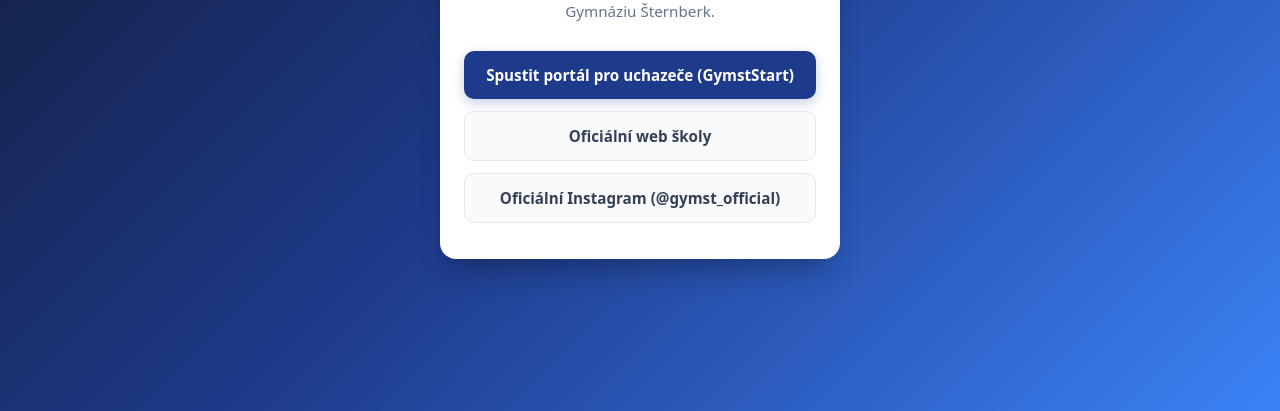
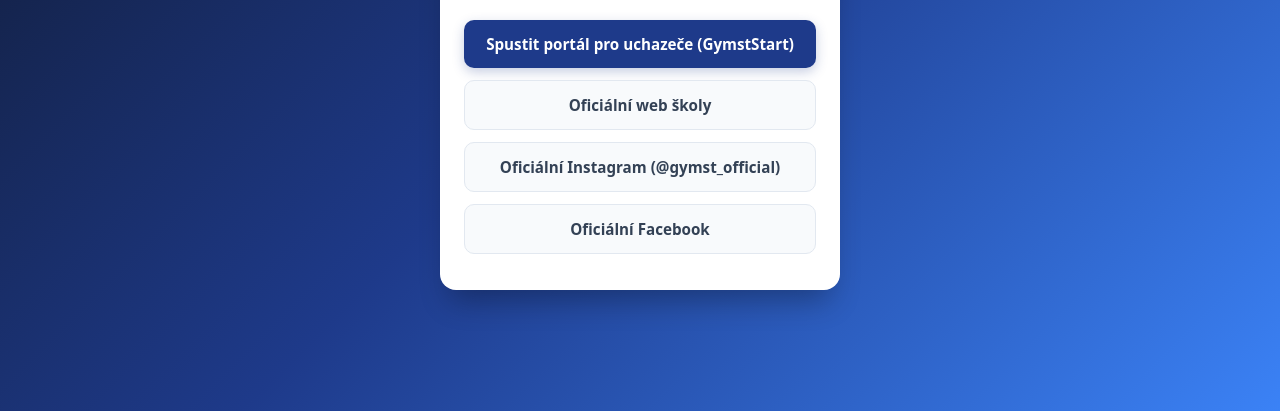
Before and after one commit to vilemkastner-ai/gymststart., a plain HTML site: page index.html in a window 1280 px wide. Shown: the part 389-800 px from the top of the page. Drawn offline with Linux system fonts and the light colour scheme.

Commit message:
Update index.html

```diff
--- a/index.html
+++ b/index.html
@@ -162,6 +162,9 @@
                 <!-- INSTAGRAM ŠKOLY -->
                 <a href="https://www.instagram.com/gymst_official/" class="btn btn-secondary" target="_blank">
                     Oficiální Instagram (@gymst_official)
+                    <!-- FACEBOOK ŠKOLY -->
+                <a href="https://www.facebook.com/gymstofficial" class="btn btn-secondary" target="_blank">
+                    Oficiální Facebook
                 </a>
             </div>
 
```
